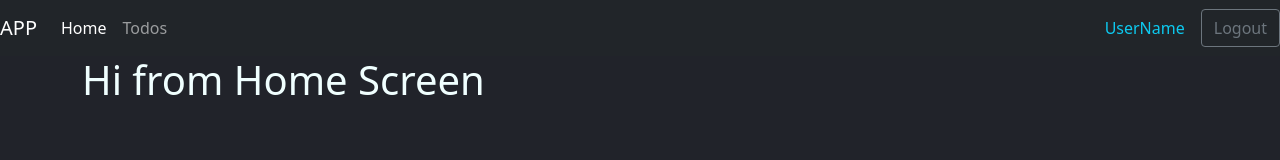
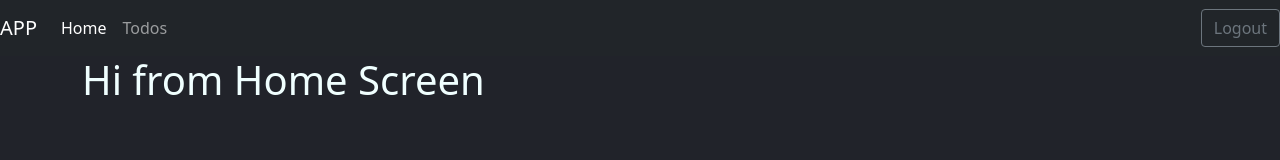
Before and after one commit to stargazing4122/todo-app-feb-tsx, a React (Create React App) app: page / in a window 1280 px wide. Shown: the top 160 px of the page. Built offline with nearby package versions, Linux system fonts and the light colour scheme.

Commit message:
🤸 login with localstorage

```diff
--- a/src/components/login/Login.tsx
+++ b/src/components/login/Login.tsx
@@ -1,5 +1,7 @@
-import React, { FormEvent } from 'react';
+import React, { FormEvent, useContext } from 'react';
 import { useHistory } from 'react-router-dom';
+import { doLogin } from '../../actions/actionUserLogin';
+import TodoContext from '../../context/TodoContext';
 import useForm from '../../hooks/useForm';
 
 interface FormData {
@@ -15,10 +17,12 @@ const Login = () => {
 
   const { nick } = formValues;
 
+  const { loginDispatch } = useContext(TodoContext);
+
   const handleSubmitLogin = (e: FormEvent<HTMLFormElement>): void => {
     e.preventDefault();
     if (nick.trim().length < 3) return;
-
+    loginDispatch(doLogin(nick));
     history.replace('/');
   };
 
--- a/src/components/ui/NavBar.tsx
+++ b/src/components/ui/NavBar.tsx
@@ -1,9 +1,13 @@
-import React from 'react';
+import React, { useContext } from 'react';
 import { Link, NavLink, useHistory } from 'react-router-dom';
+import TodoContext from '../../context/TodoContext';
+import { doLogout } from '../../actions/actionUserLogin';
 
 const NavBar = () => {
   const history = useHistory();
+  const { loginState, loginDispatch } = useContext(TodoContext);
   const handleClickLogout = () => {
+    loginDispatch(doLogout());
     history.replace('/login');
   };
 
@@ -31,7 +35,7 @@ const NavBar = () => {
           </li>
         </ul>
       </div>
-      <span className="navbar-text text-info me-3"> UserName </span>
+      <span className="navbar-text text-info me-3"> {loginState.nick} </span>
       <button
         className="btn btn-outline-secondary"
         type="button"
```
